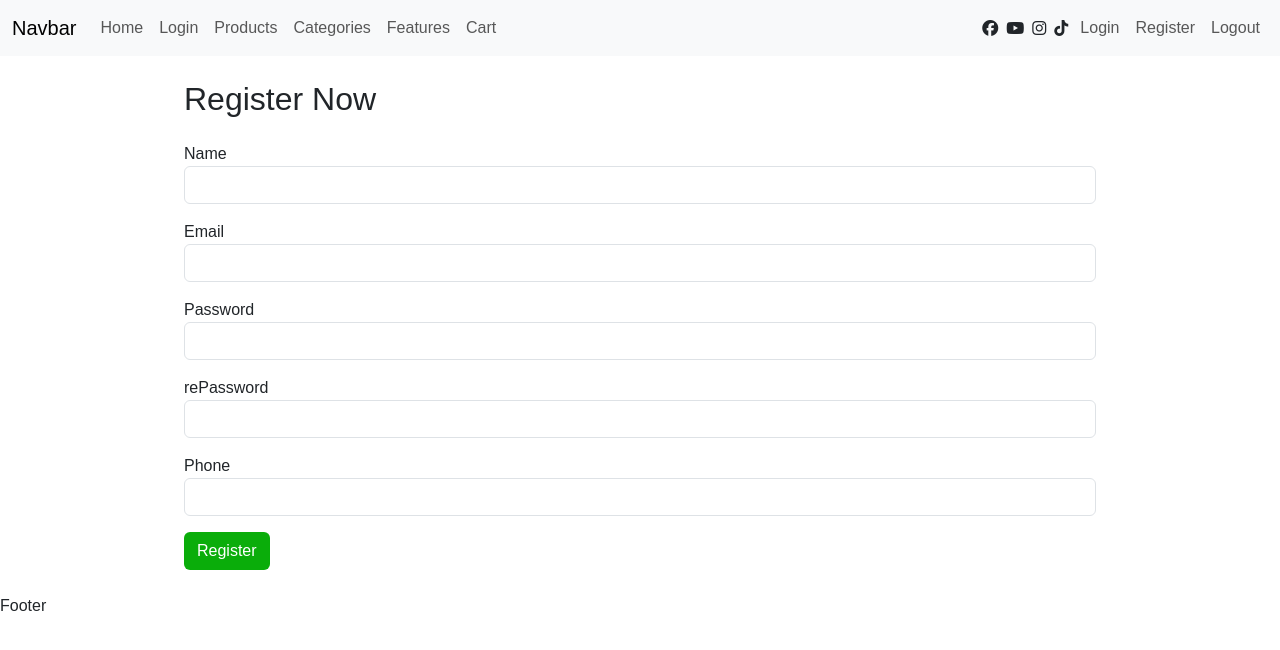
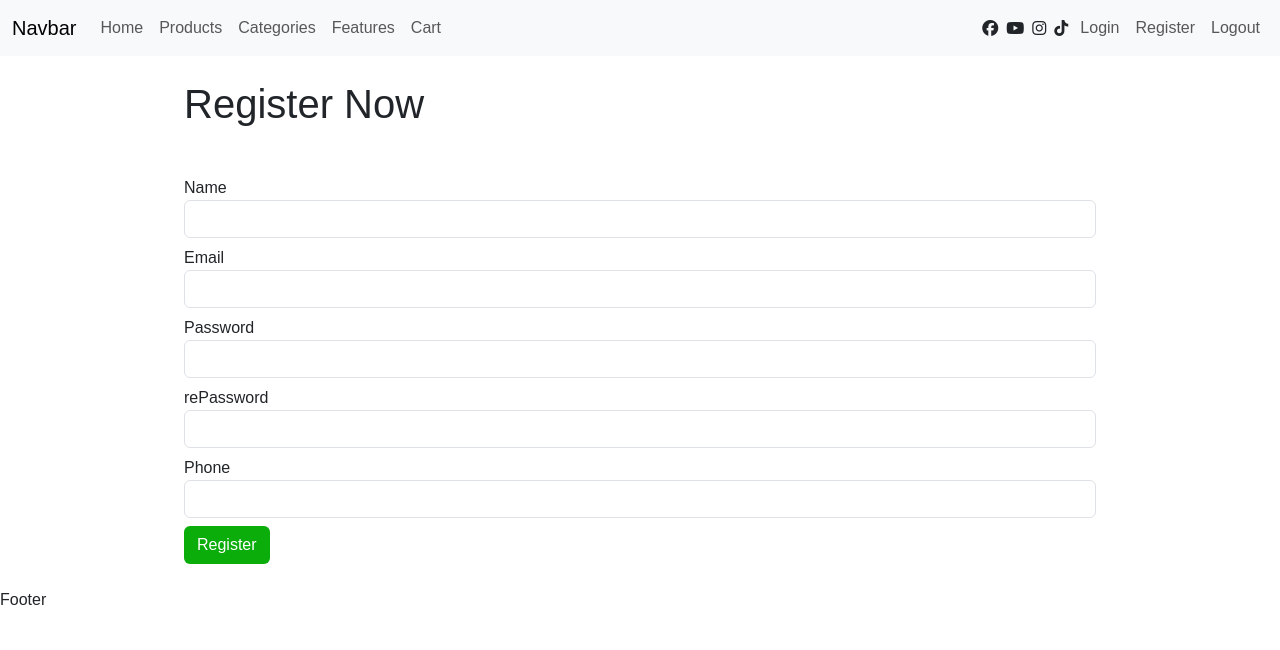
Before and after one commit to ebrahim-mamdoh/e-commerce_React-js, a React (Create React App) app: page /register in a window 1280 px wide. Shown: the top 650 px of the page. Built offline with nearby package versions, Linux system fonts and the light colour scheme; a web font is replaced by a local one.

Commit message:
login screen

```diff
--- a/package.json
+++ b/package.json
@@ -12,6 +12,7 @@
     "formik": "^2.4.5",
     "react": "^18.2.0",
     "react-dom": "^18.2.0",
+    "react-loader-spinner": "^6.1.6",
     "react-router-dom": "^6.22.2",
     "react-scripts": "5.0.1",
     "web-vitals": "^2.1.4",
--- a/src/Component/Login/Login.jsx
+++ b/src/Component/Login/Login.jsx
@@ -1,10 +1,86 @@
-import React from 'react'
-import style from "./Login.module.css"
+import React, { useState } from "react";
+import style from "./Login.module.css";
+import { useFormik } from "formik";
+import * as Yup from "yup";
+import axios from "axios";
+import { useNavigate } from "react-router-dom";
+import { Audio } from "react-loader-spinner";
 
 export default function Login() {
-  return <>
-  <div>Login</div>
-  </>
+  let navigate = useNavigate();
+  const [error, seterror] = useState(null);
+  const [isLoading, setisLoading] = useState(false);
+
+  async function loginSubmit(values) {
+    setisLoading(true);
+    let { data } = await axios
+      .post(`https://ecommerce.routemisr.com/api/v1/auth/signin`, values)
+      .catch((err) => {setisLoading(false);
+        seterror(err.response.data.message);
+      });
+    if (data.message === "success") {
+      setisLoading(false);
+      navigate("/");
+    }
+    console.log(data.message);
+  }
+  let validation = Yup.object({
+    email: Yup.string().email("Email invalid").required("الايميل مطلوب"),
+    password: Yup.string().matches(/^[A-Z][a-z0-9]{5,10}$/,"password must start with upperCase and any lowerCase or number from 6:11").required("كلمه السر مطلوبه"),
+  });
+  let formik = useFormik({
+    initialValues: {
+      email: "",
+      password: "",
+    },
+    validationSchema: validation,
+    onSubmit: loginSubmit,
+  });
+
+  return (
+    <div className="w-75 mx-auto p-4 ">
+      {error !== null ? <div className="alert alert-danger">{error}</div> : ""}
+      <h1 className="mb-5">Login Now</h1>
+      <form onSubmit={formik.handleSubmit}>
+
+        <label htmlFor="email">Email</label>
+        <input
+          value={formik.values.email}
+          onChange={formik.handleChange}
+          onBlur={formik.handleBlur}
+          type="email"
+          className="form-control mb-2"
+          id="email"
+          name="email"
+        />
+        {formik.errors.email && formik.touched.email ? (
+          <div className="alert alert-danger py-2">{formik.errors.email}</div>
+        ) : (
+          ""
+        )}
+
+        <label htmlFor="password">Password</label>
+        <input value={formik.values.password}onChange={formik.handleChange} onBlur={formik.handleBlur} type="password"className="form-control mb-2" id="password" name="password"/>
+        {formik.errors.password && formik.touched.password ? (
+          <div className="alert alert-danger py-2">
+            {formik.errors.password}
+          </div>
+        ) : (
+          ""
+        )}
 
 
+
+        {isLoading ? (
+          <button className="btn bg-main text-white mt-2" type="button">
+            <i className="fas fa-spinner fa-spin"></i>
+          </button>
+        ) : (
+          <button type="submit" className="btn bg-main text-white">
+            Register
+          </button>
+        )}
+      </form>
+    </div>
+  );
 }
--- a/src/Component/Navbar/Navbar.jsx
+++ b/src/Component/Navbar/Navbar.jsx
@@ -15,9 +15,6 @@ export default function Navbar() {
 
         <li className="nav-item">
           <Link className="nav-link"to={'/'}>Home</Link>
-        </li>
-        <li className="nav-item">
-          <Link className="nav-link"to={'login'}>Login</Link>
         </li>
         <li className="nav-item">
           <Link className="nav-link"to={'products'}>Products</Link>
--- a/src/Component/Register/Register.jsx
+++ b/src/Component/Register/Register.jsx
@@ -1,28 +1,41 @@
-import React from "react";
+import React, { useState } from "react";
 import style from "./Register.module.css";
 import { useFormik } from "formik";
-import * as Yup from 'yup'
-
-
-
+import * as Yup from "yup";
+import axios from "axios";
+import { useNavigate } from "react-router-dom";
+import { Audio } from "react-loader-spinner";
 
 export default function Register() {
-  //display output from data
-  function registerSubmit(values){
-    console.log(values );
-    console.log(formik.errors.name);
+  let navigate = useNavigate();
+  const [error, seterror] = useState(null);
+  const [isLoading, setisLoading] = useState(false);
+
+  async function registerSubmit(values) {
+    setisLoading(true);
+    let { data } = await axios
+      .post(`https://ecommerce.routemisr.com/api/v1/auth/signup`, values)
+      .catch((err) => {setisLoading(false);
+        seterror(err.response.data.message);
+      });
+    if (data.message === "success") {
+      setisLoading(false);
+      navigate("/login");
+    }
+    console.log(data.message);
   }
-
-let valedation =Yup.object({
-name:Yup.string().min(3,'اقل عدد من الاحرف هو3').max(15,'اقصي عدد من الاحرف هو15').required('الاسم مطلوب'),
-email:Yup.string().email('الاميل غير صالح').required('الايميل مطلوب'),
-password:Yup.string().matches(/^[A-Z][a-z0-9]{5,10}$/ ,'يجب ان يبدا بحرف كبير ثم عد من الارقام او الاحرف').required('الايميل مطلوب'),
-rePassword:Yup.string().oneOf([Yup.ref('password')],'غير متطابق').required('اعد كتابه الرقم السري'),
-phone:Yup.string().matches(/^01[0125][0-9]{8}$/ ,' يجب ان يكون رقم مصري').required('رقم الهاتف مطلوب'),
-})
-
-
-  // setup UI for form
+  let validation = Yup.object({
+    name: Yup.string().min(3, "اقل عدد مسموح به من الحروف هو ثلاثه احرف").max(15, "max length must be 15 character").required("الاسم مطلوب"),
+    email: Yup.string().email("Email invalid").required("الايميل مطلوب"),
+    password: Yup.string().matches(/^[A-Z][a-z0-9]{5,10}$/,"password must start with upperCase and any lowerCase or number from 6:11")
+      .required("كلمه السر مطلوبه"),
+    rePassword: Yup.string()
+      .oneOf([Yup.ref("password")], "password and rePassword don`t match")
+      .required(" كلمه السر مطلوبه"),
+    phone: Yup.string()
+      .matches(/^01[0125][0-9]{8}$/, "we need egyptian number")
+      .required("رقم الهاتف مطلوب"),
+  });
   let formik = useFormik({
     initialValues: {
       name: "",
@@ -31,43 +44,101 @@ phone:Yup.string().matches(/^01[0125][0-9]{8}$/ ,' يجب ان يكون رقم
       rePassword: "",
       phone: "",
     },
-    valedationSchema:valedation,
-    onSubmit:registerSubmit,
-  })
-
-
-
+    validationSchema: validation,
+    onSubmit: registerSubmit,
+  });
 
   return (
-    <>
-      <div className="w-75 mx-auto p-4">
+    <div className="w-75 mx-auto p-4 ">
+      {error !== null ? <div className="alert alert-danger">{error}</div> : ""}
+      <h1 className="mb-5">Register Now</h1>
+      <form onSubmit={formik.handleSubmit}>
+        <label htmlFor="name">Name</label>
+        <input
+          value={formik.values.name}
+          onChange={formik.handleChange}
+          onBlur={formik.handleBlur}
+          type="text"
+          className="form-control mb-2"
+          id="name"
+          name="name"
+        />
+        {formik.errors.name && formik.touched.name ? (
+          <div className="alert alert-danger py-2">{formik.errors.name}</div>
+        ) : (
+          ""
+        )}
 
-      <h2>Register Now</h2>
-      <form onSubmit={formik.handleSubmit}>
-        <label htmlFor="name" className="mt-3">Name</label>
-        <input value={formik.values.name} onChange={formik.handleChange} onBlur={formik.handleBlur} className="form-control" type="text" id="name" name="name" />
-        {formik.errors.name && formik.touched.name?<div className="alert alert-danger">{formik.errors.name}</div>:''}
+        <label htmlFor="email">Email</label>
+        <input
+          value={formik.values.email}
+          onChange={formik.handleChange}
+          onBlur={formik.handleBlur}
+          type="email"
+          className="form-control mb-2"
+          id="email"
+          name="email"
+        />
+        {formik.errors.email && formik.touched.email ? (
+          <div className="alert alert-danger py-2">{formik.errors.email}</div>
+        ) : (
+          ""
+        )}
 
-        <label htmlFor="email" className="mt-3">Email</label>
-        <input value={formik.values.email} onChange={formik.handleChange} onBlur={formik.handleBlur} className="form-control" type="email" id="email" name="email" />
-        {formik.errors.email && formik.touched.email?<div className="alert alert-danger">{formik.errors.email}</div>:''}
+        <label htmlFor="password">Password</label>
+        <input value={formik.values.password}onChange={formik.handleChange} onBlur={formik.handleBlur} type="password"className="form-control mb-2" id="password" name="password"/>
+        {formik.errors.password && formik.touched.password ? (
+          <div className="alert alert-danger py-2">
+            {formik.errors.password}
+          </div>
+        ) : (
+          ""
+        )}
 
-        <label htmlFor="password" className="mt-3">Password</label>
-        <input value={formik.values.password} onChange={formik.handleChange} onBlur={formik.handleBlur} className="form-control" type="password" id="password" name="password" />
-        {formik.errors.password && formik.touched.password?<div className="alert alert-danger">{formik.errors.password}</div>:''}
+        <label htmlFor="rePassword">rePassword</label>
+        <input
+          value={formik.values.rePassword}
+          onChange={formik.handleChange}
+          onBlur={formik.handleBlur}
+          type="password"
+          className="form-control mb-2"
+          id="rePassword"
+          name="rePassword"
+        />
+        {formik.errors.rePassword && formik.touched.rePassword ? (
+          <div className="alert alert-danger py-2">
+            {formik.errors.rePassword}
+          </div>
+        ) : (
+          ""
+        )}
 
-        <label htmlFor="rePassword" className="mt-3">rePassword</label>
-        <input value={formik.values.rePassword} onChange={formik.handleChange} onBlur={formik.handleBlur} className="form-control" type="password" id="rePassword" name="rePassword" />
-        {formik.errors.rePassword && formik.touched.rePassword?<div className="alert alert-danger">{formik.errors.rePassword}</div>:''}
+        <label htmlFor="phone">Phone</label>
+        <input
+          value={formik.values.phone}
+          onChange={formik.handleChange}
+          onBlur={formik.handleBlur}
+          type="tel"
+          className="form-control mb-2"
+          id="phone"
+          name="phone"
+        />
+        {formik.errors.phone && formik.touched.phone ? (
+          <div className="alert alert-danger py-2">{formik.errors.phone}</div>
+        ) : (
+          ""
+        )}
 
-        <label htmlFor="phone" className="mt-3">Phone</label>
-        <input value={formik.values.phone} onChange={formik.handleChange} onBlur={formik.handleBlur} className="form-control" type="tel" id="phone" name="phone" />
-        {formik.errors.phone && formik.touched.phone?<div className="alert alert-danger">{formik.errors.phone}</div>:''}
-
-        <button type="submit" className="btn bg-main text-white mt-3">Register</button>
+        {isLoading ? (
+          <button className="btn bg-main text-white mt-2" type="button">
+            <i className="fas fa-spinner fa-spin"></i>
+          </button>
+        ) : (
+          <button type="submit" className="btn bg-main text-white">
+            Register
+          </button>
+        )}
       </form>
-      </div>
-
-    </>
+    </div>
   );
 }
```
Also changed, not shown: 1 other file (tests, documents, lock files or other folders).
